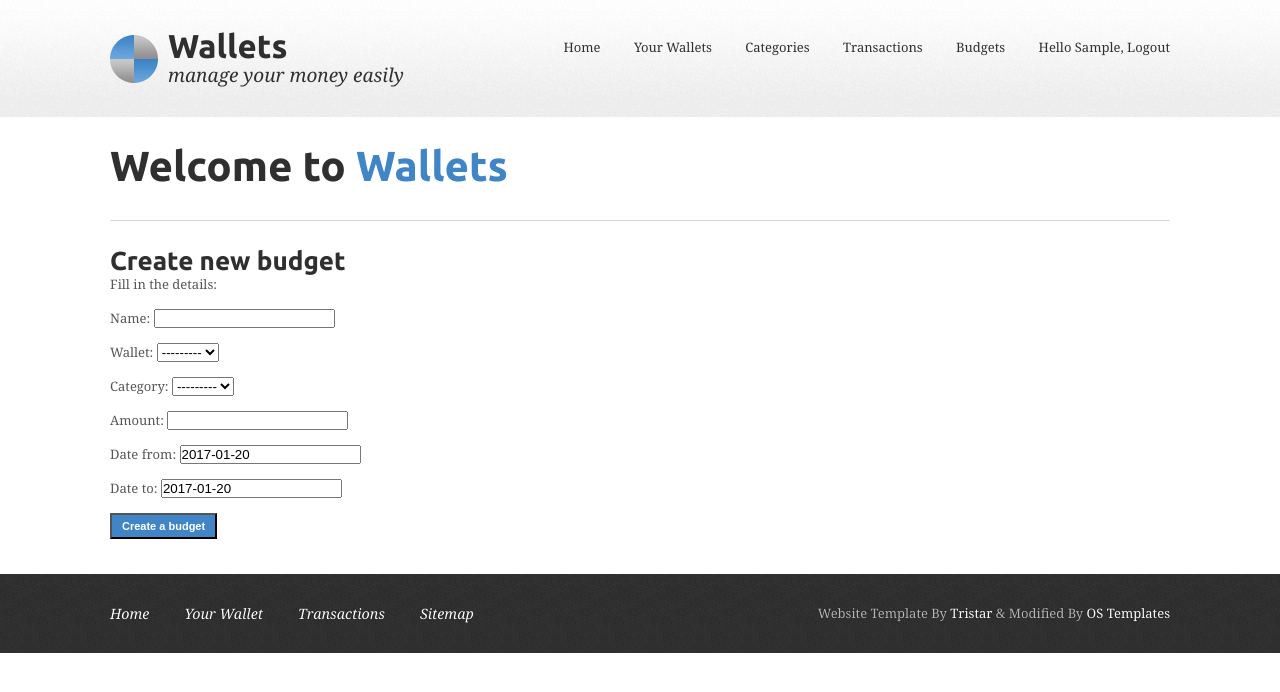
After one commit to mkarmowski/wallet, a Django app: page /budgets/budget/create/ in a window 1280 px wide. The commit adds this page. Shown: the top 692 px of the page. Run offline with Django 3.2, Linux system fonts and the light colour scheme; the visitor is signed in with stand-in values (Sample User, id 1); data that the repository does not hold is empty.

Commit message:
budgets create, update, delete views

```diff
--- /dev/null
+++ b/budgets/forms.py
@@ -0,0 +1,17 @@
+from django import forms
+
+from .models import Budget
+from transactions.models import Category, Wallet
+
+
+class BudgetCreateForm(forms.ModelForm):
+    field_order = ['name', 'wallet', 'category', 'amount', 'date_from', 'date_to']
+
+    class Meta:
+        model = Budget
+        fields = ['name', 'amount', 'wallet', 'category', 'date_from', 'date_to']
+
+    def __init__(self, user, *args, **kwargs):
+        super(BudgetCreateForm, self).__init__(*args, **kwargs)
+        self.fields['wallet'] = forms.ModelChoiceField(queryset=Wallet.objects.filter(user=user))
+        self.fields['category'] = forms.ModelChoiceField(queryset=Category.objects.filter(user=user))
--- a/budgets/models.py
+++ b/budgets/models.py
@@ -1,3 +1,4 @@
+import django.utils.timezone
 from django.contrib.auth.models import User
 from django.db import models
 from django.urls import reverse
@@ -11,9 +12,9 @@ class Budget(models.Model):
     user = models.ForeignKey(User, related_name='budgets')
     wallet = models.ForeignKey(Wallet)
     category = models.ForeignKey(Category)
-    date_from = models.DateField()
-    date_to = models.DateField()
-    active = models.BooleanField()
+    date_from = models.DateField(default=django.utils.timezone.now())
+    date_to = models.DateField(default=django.utils.timezone.now())
+    active = models.BooleanField(default=False)
 
     class Meta:
         ordering = ['date_from', 'date_to', ]
--- /dev/null
+++ b/budgets/templates/budgets/create.html
@@ -0,0 +1,13 @@
+{% extends 'base.html' %}
+
+{% block title %}Create new budget{% endblock %}
+
+{% block content %}
+    <h1>Create new budget</h1>
+    <p>Fill in the details:</p>
+    <form action="." method="post">
+        {{ budget_form.as_p }}
+        {% csrf_token %}
+        <p><input type="submit" value="Create a budget"></p>
+    </form>
+{% endblock %}
--- a/budgets/templates/budgets/details.html
+++ b/budgets/templates/budgets/details.html
@@ -12,6 +12,10 @@
             <strong>Category:</strong> {{ budget.category }}<br>
         </p>
     </div><br>
+    <p>
+        <p><a href="{% url 'budgets:budget_update' pk=budget.id %}">Edit this budget</a></p>
+        <p><a href="{% url 'budgets:budget_delete' pk=budget.id %}">Delete this budget</a></p>
+    </p>
     <p class="budget-transactions">
         <p><h2>Latest transactions:</h2></p>
         {% for transaction in transactions %}
--- a/budgets/templates/budgets/list.html
+++ b/budgets/templates/budgets/list.html
@@ -12,3 +12,9 @@
         {% endfor %}
     </div>
 {% endblock %}
+
+{% block menu %}
+    <div>
+        <a href="{% url 'budgets:budget_create' %}">Create new budget</a>
+    </div>
+{% endblock %}
--- a/budgets/urls.py
+++ b/budgets/urls.py
@@ -5,4 +5,7 @@ from . import views
 urlpatterns = [
     url(r'^budget/list/$', views.budgets_list, name='budgets_list'),
     url(r'^budget/details/(?P<id>\d+)/$', views.budget_details, name='budget_details'),
+    url(r'^budget/create/$', views.budget_create, name='budget_create'),
+    url(r'^budget/delete/(?P<pk>\d+)/$', views.BudgetDelete.as_view(), name='budget_delete'),
+    url(r'^budget/update/(?P<pk>\d+)/$', views.BudgetUpdate.as_view(), name='budget_update'),
 ]
--- a/budgets/views.py
+++ b/budgets/views.py
@@ -1,7 +1,12 @@
+from django.contrib import messages
 from django.contrib.auth.decorators import login_required
 from django.shortcuts import render, get_object_or_404
+from django.urls import reverse_lazy
+from django.utils.decorators import method_decorator
+from django.views.generic import DeleteView
+from django.views.generic import UpdateView
 
-from transactions.models import Transaction
+from budgets.forms import BudgetCreateForm
 from .models import Budget
 
 
@@ -14,7 +19,44 @@ def budgets_list(request):
 
 @login_required
 def budget_details(request, id):
-    # user = request.user
     budget = get_object_or_404(Budget, id=id)
     # transactions = Transaction.objects.filter(budget=budget)
     return render(request, 'budgets/details.html', {'budget': budget})
+
+
+@login_required
+def budget_create(request):
+    current_user = request.user
+    if request.method == 'POST':
+        budget_create_form = BudgetCreateForm(current_user, request.POST)
+        if budget_create_form.is_valid():
+            new_budget = budget_create_form.save(commit=False)
+            new_budget.user = request.user
+            new_budget.save()
+            messages.success(request, 'Budget created')
+            return render(request, 'budgets/done.html')
+    else:
+
+        budget_create_form = BudgetCreateForm(current_user)
+    return render(request, 'budgets/create.html',
+                  {'budget_form': budget_create_form})
+
+
+class BudgetDelete(DeleteView):
+    model = Budget
+    template_name = 'budgets/budget_confirm_delete.html'
+    success_url = reverse_lazy('budgets:budgets_list')
+
+    @method_decorator(login_required)
+    def dispatch(self, *args, **kwargs):
+        return super(BudgetDelete, self).dispatch(*args, **kwargs)
+
+
+class BudgetUpdate(UpdateView):
+    model = Budget
+    fields = ['name', 'amount', 'wallet', 'category', 'date_from', 'date_to']
+    template_name = 'budgets/update.html'
+
+    @method_decorator(login_required)
+    def dispatch(self, *args, **kwargs):
+        return super(BudgetUpdate, self).dispatch(*args, **kwargs)
--- a/transactions/forms.py
+++ b/transactions/forms.py
@@ -1,6 +1,4 @@
 from django import forms
-from django.contrib.auth.models import User
-
 from .models import Wallet, Transaction, Category
 
 
```
Also changed, not shown: budgets/templates/budgets/budget_confirm_delete.html (added, +10 -0 lines), budgets/templates/budgets/done.html (added, +8 -0 lines), budgets/templates/budgets/update.html (added, +13 -0 lines), budgets/migrations/0002_auto_20170115_1148.py (added).
